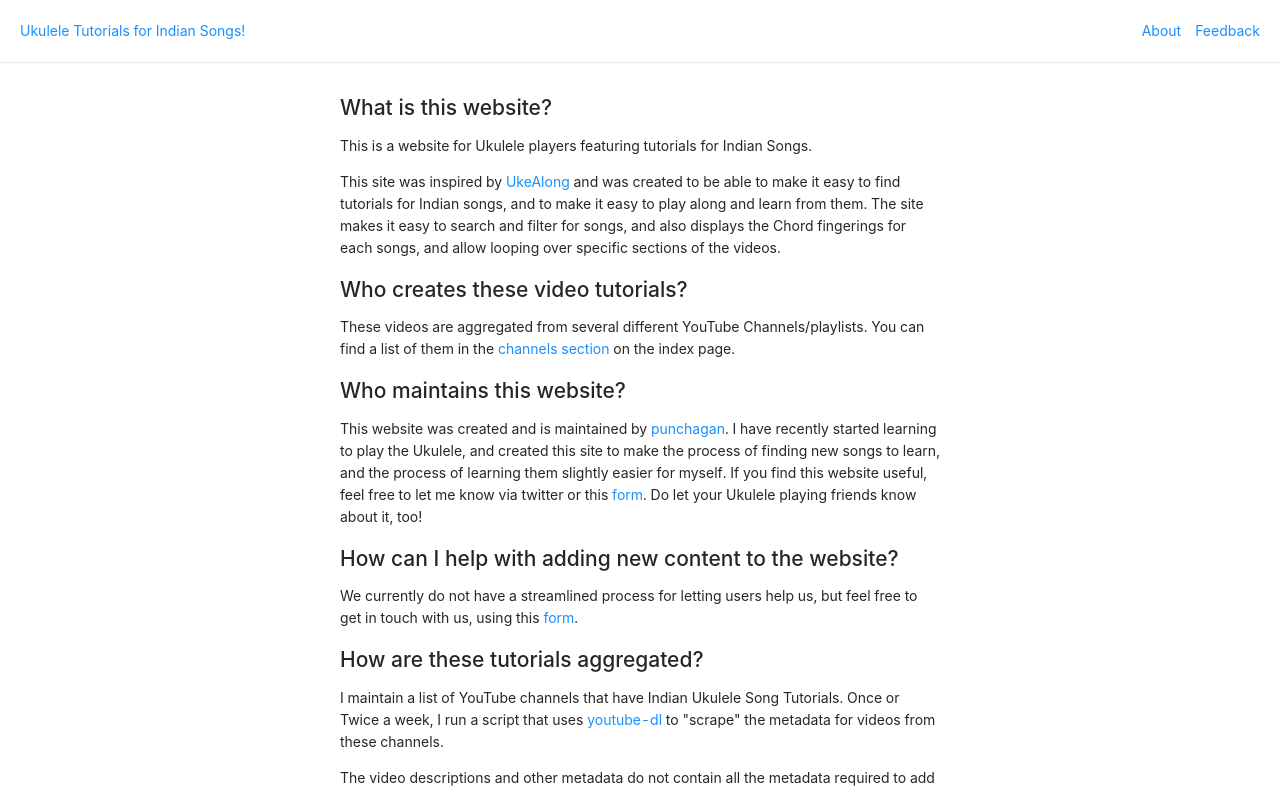
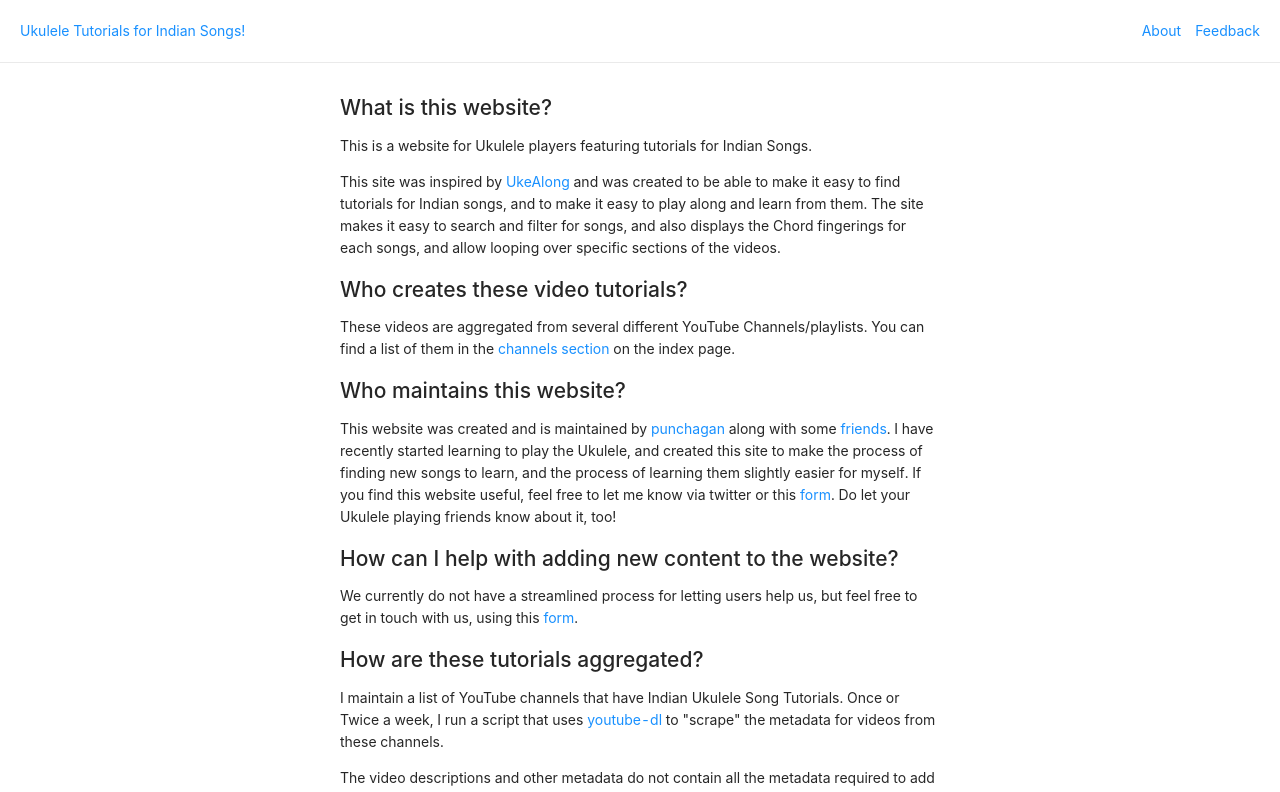
Before and after one commit to punchagan/ukulele-tutorials, a Next.js app in the folder site/: page /about in a window 1280 px wide. Shown: the top 792 px of the page. Built offline with nearby package versions, Linux system fonts and the light colour scheme.

Commit message:
Add link to contributors in about page

```diff
--- a/site/pages/about.js
+++ b/site/pages/about.js
@@ -36,10 +36,11 @@ export default function About() {
         <h2>Who maintains this website?</h2>
         <p>
           This website was created and is maintained by{" "}
-          <a href="https://twitter.com/punchagan">punchagan</a>. I have recently started learning to
-          play the Ukulele, and created this site to make the process of finding new songs to learn,
-          and the process of learning them slightly easier for myself. If you find this website
-          useful, feel free to let me know via twitter or this{" "}
+          <a href="https://twitter.com/punchagan">punchagan</a> along with some{" "}
+          <a href="https://github.com/punchagan/ukulele-tutorials/graphs/contributors">friends</a>.
+          I have recently started learning to play the Ukulele, and created this site to make the
+          process of finding new songs to learn, and the process of learning them slightly easier
+          for myself. If you find this website useful, feel free to let me know via twitter or this{" "}
           <Link href="/feedback">
             <a>form</a>
           </Link>
```
